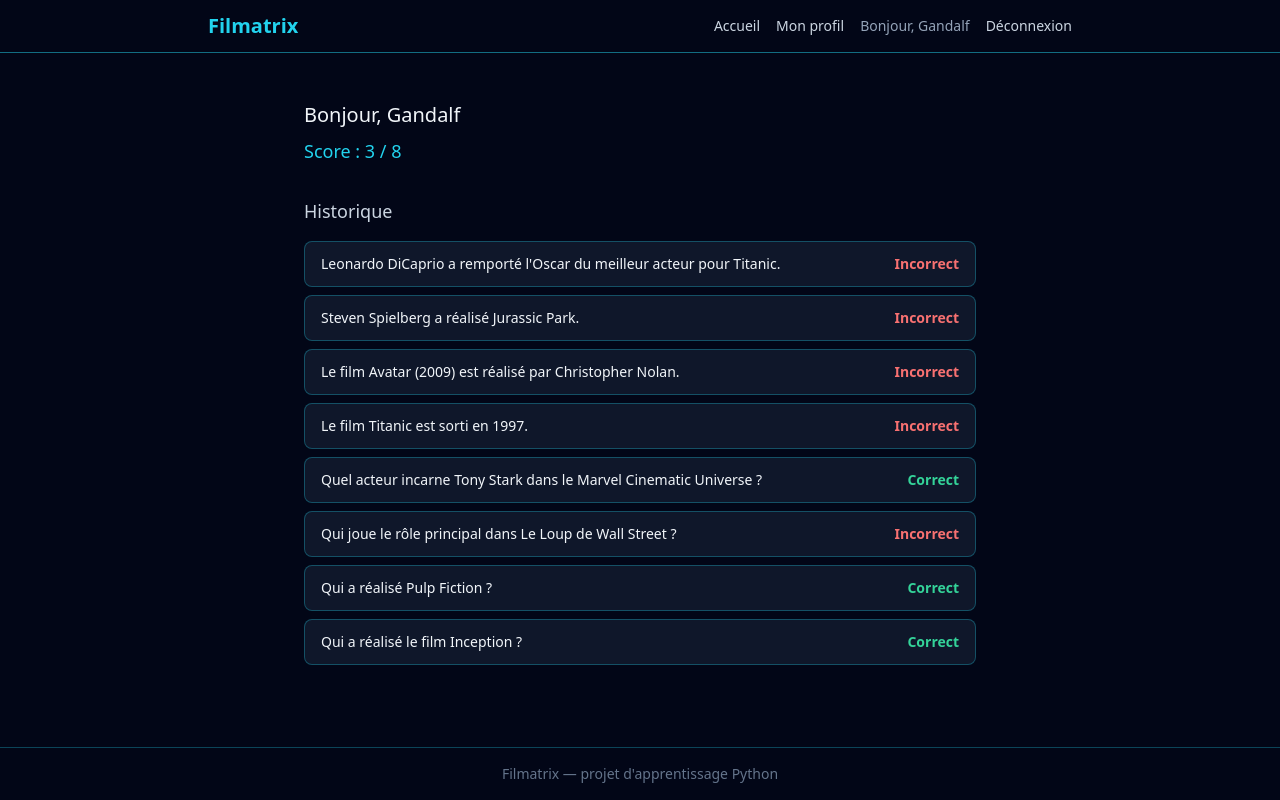
After one commit to Pauline-hiez/filmatrix, a Flask app: page /profil in a window 1280 px wide. The commit adds this page. Run offline with Flask 3, Linux system fonts and the light colour scheme; a user stored in the database is signed in; some libraries are stand-ins or nearby versions.

Commit message:
Ajout d'une page profil avec score et historique

```diff
--- a/app.py
+++ b/app.py
@@ -103,6 +103,26 @@ def deconnexion() -> str:
     logout_user()
     return redirect(url_for("accueil"))
 
+@app.route("/profil")
+@login_required
+def profil() -> str:
+    """Affiche le score et l'historique du joueur connecté"""
+    tentatives = (
+            Attempt.query.filter_by(user_id=current_user.id)
+            .order_by(Attempt.answered_at.desc())
+            .all()
+        )
+
+    nombre_total = len(tentatives)
+    nombre_correctes = sum(1 for tentative in tentatives if tentative.is_correct)
+
+    return render_template(
+            "profil.html",
+            tentatives=tentatives,
+            nombre_total=nombre_total,
+            nombre_correctes=nombre_correctes,
+        )
+
 @app.route("/modes")
 def modes() -> str:
     """Affiche la liste des modes de jeu disponibles"""
--- a/src/models.py
+++ b/src/models.py
@@ -52,3 +52,5 @@ class Attempt(db.Model):
     question_id = db.Column(db.Integer, db.ForeignKey("questions.id"), nullable=False)
     is_correct = db.Column(db.Boolean, nullable=False)
     answered_at = db.Column(db.DateTime, nullable=False, default=datetime.utcnow)
+    question = db.relationship("Question")
+    user = db.relationship("User", backref="attempts")
--- a/templates/base.html
+++ b/templates/base.html
@@ -20,6 +20,9 @@
                 </a>
 
                 {% if current_user.is_authenticated %}
+                    <a href="{{ url_for('profil') }}" class="text-slate-300 hover:text-cyan-400 transition">
+                        Mon profil
+                     </a>
                     <span class="text-slate-400">Bonjour, {{ current_user.username }}</span>
                     <a href="{{ url_for('deconnexion') }}"
                        class="text-slate-300 hover:text-cyan-400 transition">
--- /dev/null
+++ b/templates/profil.html
@@ -0,0 +1,29 @@
+{% extends "base.html" %}
+
+{% block content %}
+<div class="max-w-2xl mx-auto mt-8">
+    <h2 class="text-xl mb-2">Bonjour, {{ current_user.username }}</h2>
+    <p class="text-cyan-400 text-lg mb-8">
+        Score : {{ nombre_correctes }} / {{ nombre_total }}
+    </p>
+
+    <h3 class="text-lg mb-4 text-slate-300">Historique</h3>
+
+    {% if tentatives %}
+    <div class="flex flex-col gap-2">
+        {% for tentative in tentatives %}
+        <div class="flex items-center justify-between bg-slate-900 border border-cyan-400/30 rounded-lg px-4 py-3">
+            <span class="text-sm">{{ tentative.question.prompt }}</span>
+            {% if tentative.is_correct %}
+                <span class="text-emerald-400 text-sm font-bold">Correct</span>
+            {% else %}
+                <span class="text-red-400 text-sm font-bold">Incorrect</span>
+            {% endif %}
+        </div>
+        {% endfor %}
+    </div>
+    {% else %}
+    <p class="text-slate-500">Aucune partie jouée pour le moment.</p>
+    {% endif %}
+</div>
+{% endblock %}
```
